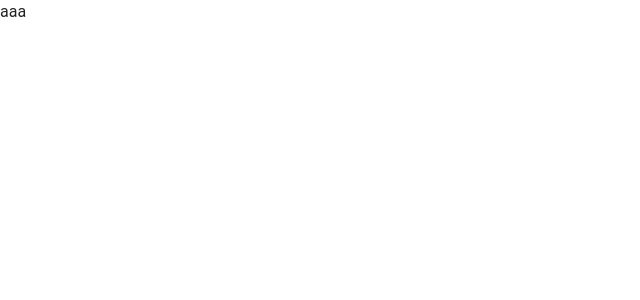
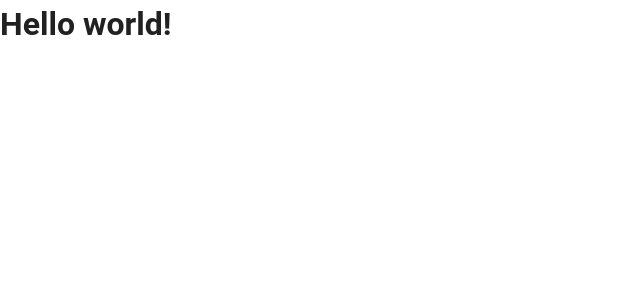
Before and after one commit to SaveliyShutov/freelance, a Nuxt app: page / in a window 1280 px wide. Shown: the top 300 px of the page, without its empty margins (0-640 px from the left). Built offline with nearby package versions, Linux system fonts and the light colour scheme.

Commit message:
add tailwindcss

```diff
--- a/nuxt.config.ts
+++ b/nuxt.config.ts
@@ -1,4 +1,6 @@
 import vuetify, { transformAssetUrls } from 'vite-plugin-vuetify'
+import tailwindcss from "@tailwindcss/vite";
+
 
 export default defineNuxtConfig({
   devtools: { enabled: true },
@@ -6,7 +8,7 @@ export default defineNuxtConfig({
   build: {
     transpile: ['vuetify'],
   },
-
+  css: ['~/assets/css/main.css'],
   modules: [
     (_options, nuxt) => {
       nuxt.hooks.hook('vite:extendConfig', (config) => {
@@ -23,6 +25,9 @@ export default defineNuxtConfig({
   ],
 
   vite: {
+    plugins: [
+      tailwindcss(),
+    ],
     vue: {
       template: {
         transformAssetUrls,
--- a/package.json
+++ b/package.json
@@ -13,8 +13,10 @@
     "@mdi/font": "^7.4.47",
     "@nuxtjs/google-fonts": "^3.2.0",
     "@pinia/nuxt": "^0.9.0",
+    "@tailwindcss/vite": "^4.0.1",
     "nuxt": "^3.15.4",
     "pinia": "^2.3.1",
+    "tailwindcss": "^4.0.1",
     "vue": "latest",
     "vue-router": "latest"
   },
--- a/pages/index.vue
+++ b/pages/index.vue
@@ -1,5 +1,7 @@
 <script setup lang="ts">
 </script>
 <template>
-  aaa
+<h1 class="text-3xl font-bold underline">
+  Hello world!
+</h1>
 </template>
```
Also changed, not shown: assets/css/main.css (added), 1 other file (tests, documents, lock files or other folders).
